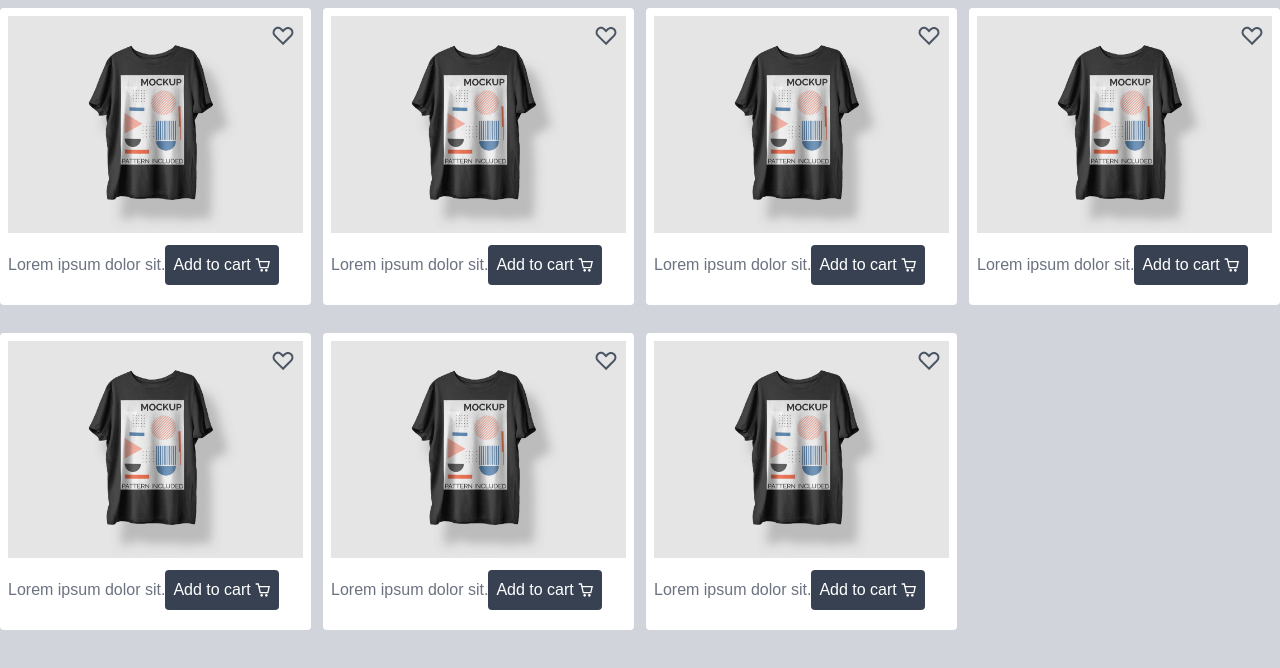
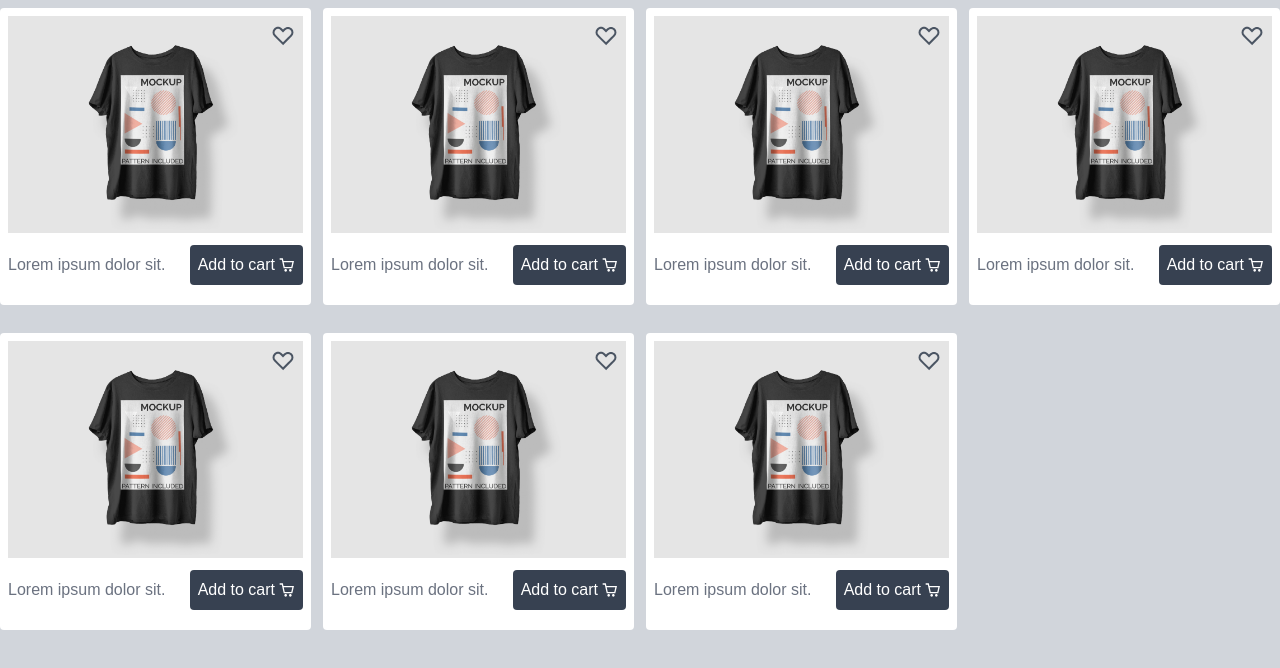
Before and after one commit to NAZIM06/aladinsgenie, a React (Create React App) app: page / in a window 1280 px wide. Shown: the top 668 px of the page. Built offline with nearby package versions, Linux system fonts and the light colour scheme.

Commit message:
fixed pd card footer

```diff
--- a/src/components/productCardMd/PdCardMd.js
+++ b/src/components/productCardMd/PdCardMd.js
@@ -6,13 +6,13 @@ import Image from "../image/Image";
 
 export default function PdCardMd() {
   return (
-    <div className="bg-white px-2 py-2 my-2 rounded">
+    <div className="px-2 py-2 my-2 bg-white rounded">
       <div className="relative">
         <Image src={tshirt} alt="Product Image 16x9" width="10" height="10" />
-        <CgHeart className="absolute top-2 right-2 text-2xl text-gray-600" />
+        <CgHeart className="absolute text-2xl text-gray-600 top-2 right-2" />
       </div>
       {/* Card footer */}
-      <div className="text-gray-500 text-md py-3  items-center flex">
+      <div className="flex items-center justify-between py-3 text-gray-500 text-md">
         <h3 className="">Lorem ipsum dolor sit.</h3>
         <IconBtn />
       </div>
```
